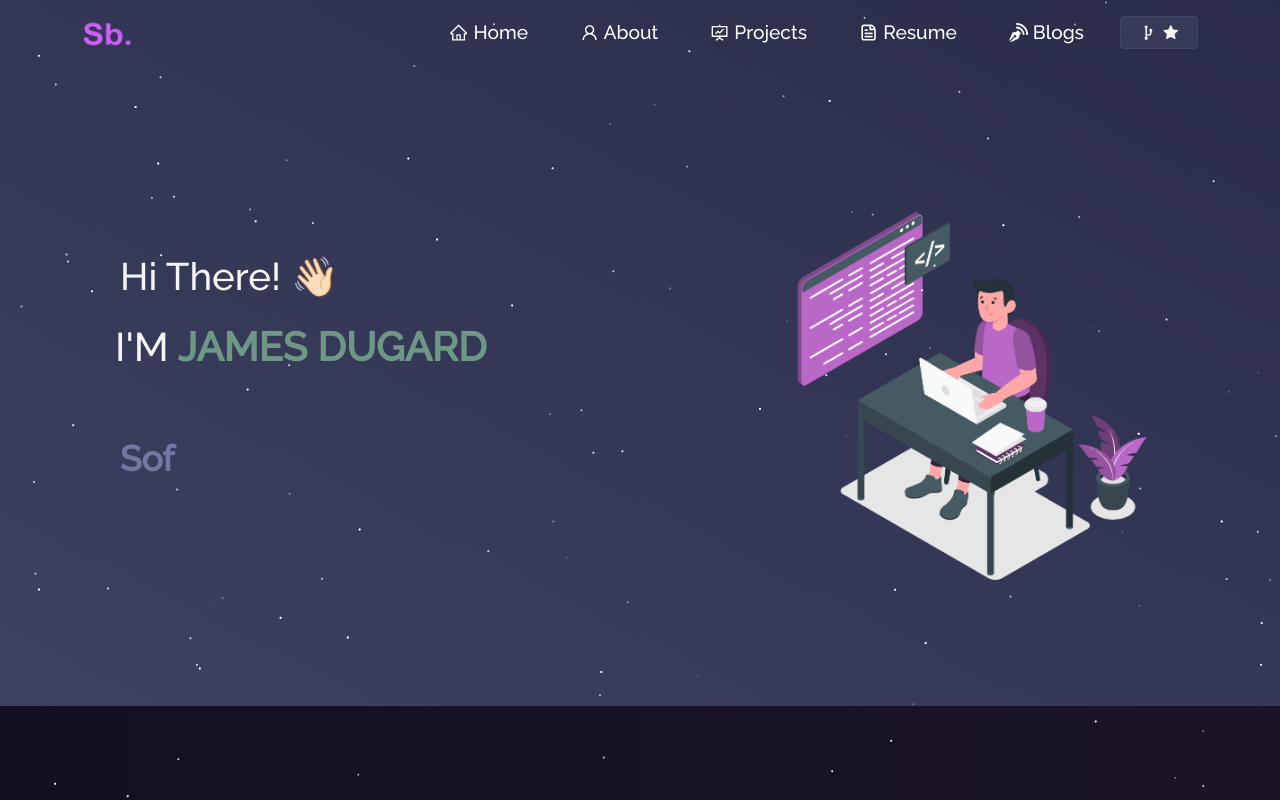
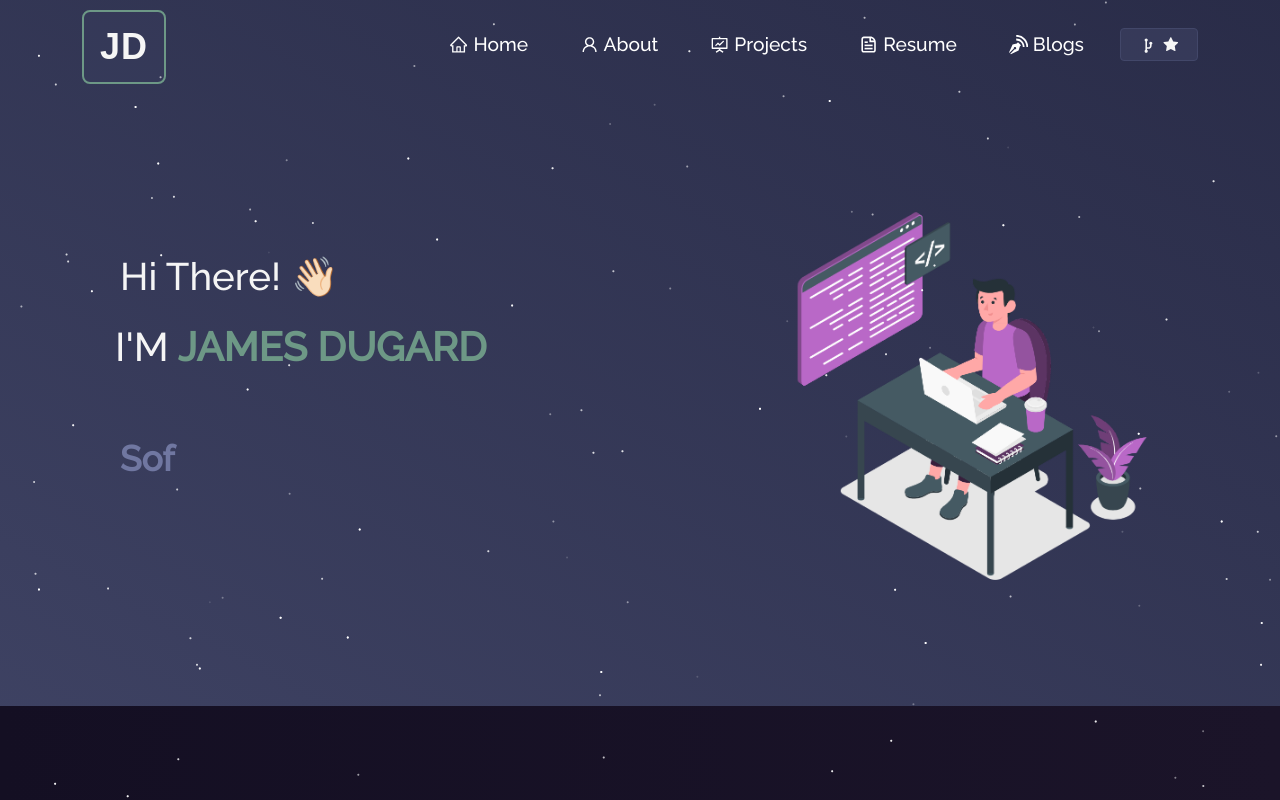
Before and after one commit to jdugard3/Portfolio-JamesD, a React (Create React App) app: page / in a window 1280 px wide. Shown: the top 800 px of the page. Built offline with nearby package versions, Linux system fonts and the light colour scheme.

Commit message:
made more minor changes, created my own repo

```diff
--- a/src/components/Navbar.js
+++ b/src/components/Navbar.js
@@ -2,7 +2,6 @@ import React, { useState } from "react";
 import Navbar from "react-bootstrap/Navbar";
 import Nav from "react-bootstrap/Nav";
 import Container from "react-bootstrap/Container";
-import logo from "../Assets/logo.png";
 import Button from "react-bootstrap/Button";
 import { Link } from "react-router-dom";
 import { CgGitFork } from "react-icons/cg";
@@ -38,8 +37,8 @@ function NavBar() {
       className={navColour ? "sticky" : "navbar"}
     >
       <Container>
-        <Navbar.Brand href="/" className="d-flex">
-          <img src={logo} className="img-fluid logo" alt="brand" />
+        <Navbar.Brand href="/" className="d-flex align-items-center">
+          <div className="logo-text">JD</div>
         </Navbar.Brand>
         <Navbar.Toggle
           aria-controls="responsive-navbar-nav"
@@ -104,7 +103,7 @@ function NavBar() {
 
             <Nav.Item className="fork-btn">
               <Button
-                href="https://github.com/soumyajit4419/Portfolio"
+                href="https://github.com/jdugard3/Portfolio-JamesD"
                 target="_blank"
                 className="fork-btn-inner"
               >
--- a/src/style.css
+++ b/src/style.css
@@ -753,3 +753,22 @@ body {
 .project-section {
   background-image: var(--section-background-color) !important;
 }
+
+.logo-text {
+  font-size: 1.8em !important;
+  font-weight: 700 !important;
+  padding: 0.5rem 1rem !important;
+  border: 2px solid #6D9886 !important;
+  border-radius: 8px !important;
+  color: #F6F6F6 !important;
+  background: rgba(66, 71, 105, 0.2) !important;
+  transition: all 0.3s ease-in-out !important;
+  font-family: 'Montserrat', sans-serif !important;
+  letter-spacing: 1px !important;
+}
+
+.logo-text:hover {
+  color: #6D9886 !important;
+  background: rgba(66, 71, 105, 0.4) !important;
+  transform: scale(1.05) !important;
+}
```
